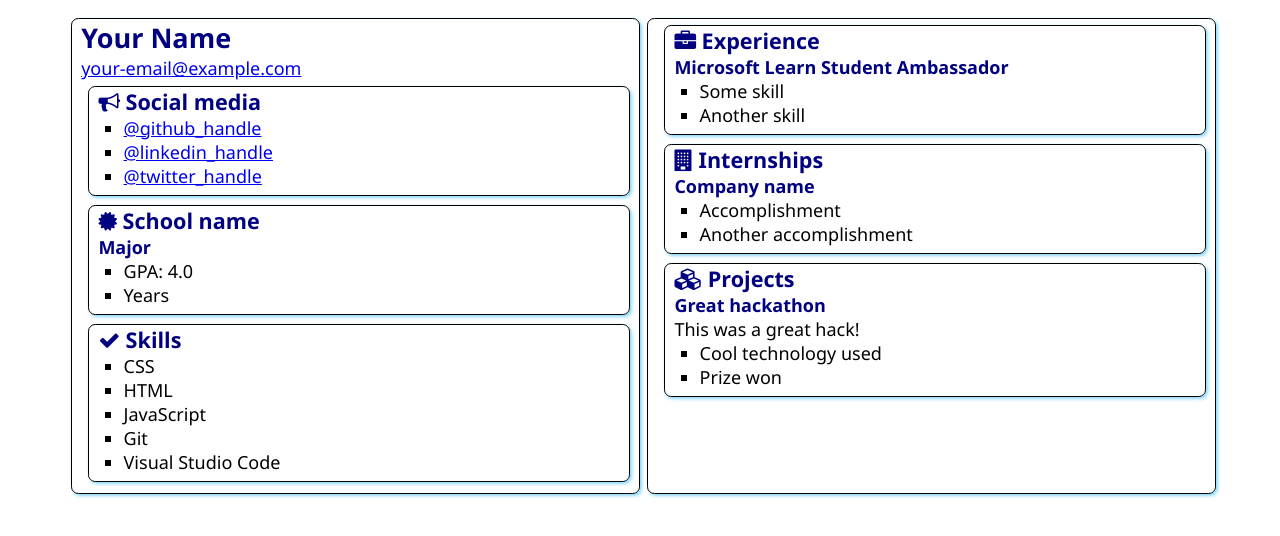
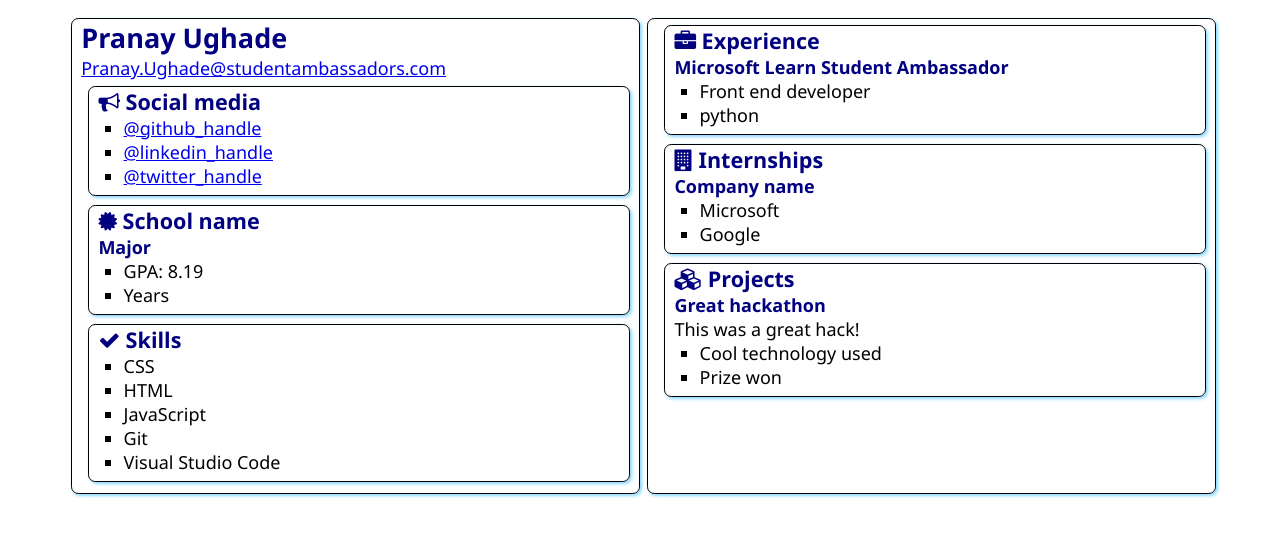
Before and after one commit to pranayughade/SATechnicalOnboarding, a plain HTML site: page src/index.html in a window 1280 px wide. Drawn offline with Linux system fonts and the light colour scheme.

Commit message:
Added My Name, mail ID, links
added the links to my real handles

```diff
--- a/src/index.html
+++ b/src/index.html
@@ -12,8 +12,8 @@
 <body>
     <main>
         <article class="box">
-            <h1>Your Name</h1>
-            <div><a href="mailto:your.email@example.com">your-email@example.com</a></div>
+            <h1>Pranay Ughade</h1>
+            <div><a href="mailto:Pranay.Ughade@studentambassadors.com">Pranay.Ughade@studentambassadors.com</a></div>
 
             <section class="box">
                 <h2>
@@ -21,9 +21,9 @@
                     Social media
                 </h2>
                 <ul>
-                    <li><a href="https://github.com/<handle>">@github_handle</a></li>
-                    <li><a href="https://linkedin.com/in/<handle>">@linkedin_handle</a></li>
-                    <li><a href="https://twitter.com/<handle>">@twitter_handle</a></li>
+                    <li><a href="https://github.com/pranayughade">@github_handle</a></li>
+                    <li><a href="https://linkedin.com/in/pranay-ughade-3b70a81b4/">@linkedin_handle</a></li>
+                    <li><a href="https://twitter.com/PranaydUghade">@twitter_handle</a></li>
                 </ul>
             </section>
 
@@ -35,7 +35,7 @@
                     </h2>
                     <h3>Major</h3>
                     <ul>
-                        <li>GPA: 4.0</li>
+                        <li>GPA: 8.19</li>
                         <li>Years</li>
                     </ul>
                 </div>
@@ -63,8 +63,8 @@
                 </h2>
                 <h3>Microsoft Learn Student Ambassador</h3>
                 <ul>
-                    <li>Some skill</li>
-                    <li>Another skill</li>
+                    <li>Front end developer</li>
+                    <li>python</li>
                 </ul>
             </section>
             <section class="box">
@@ -75,8 +75,8 @@
 
                 <h3>Company name</h3>
                 <ul>
-                    <li>Accomplishment</li>
-                    <li>Another accomplishment</li>
+                    <li>Microsoft</li>
+                    <li>Google</li>
                 </ul>
             </section>
             <section class="box">
```
